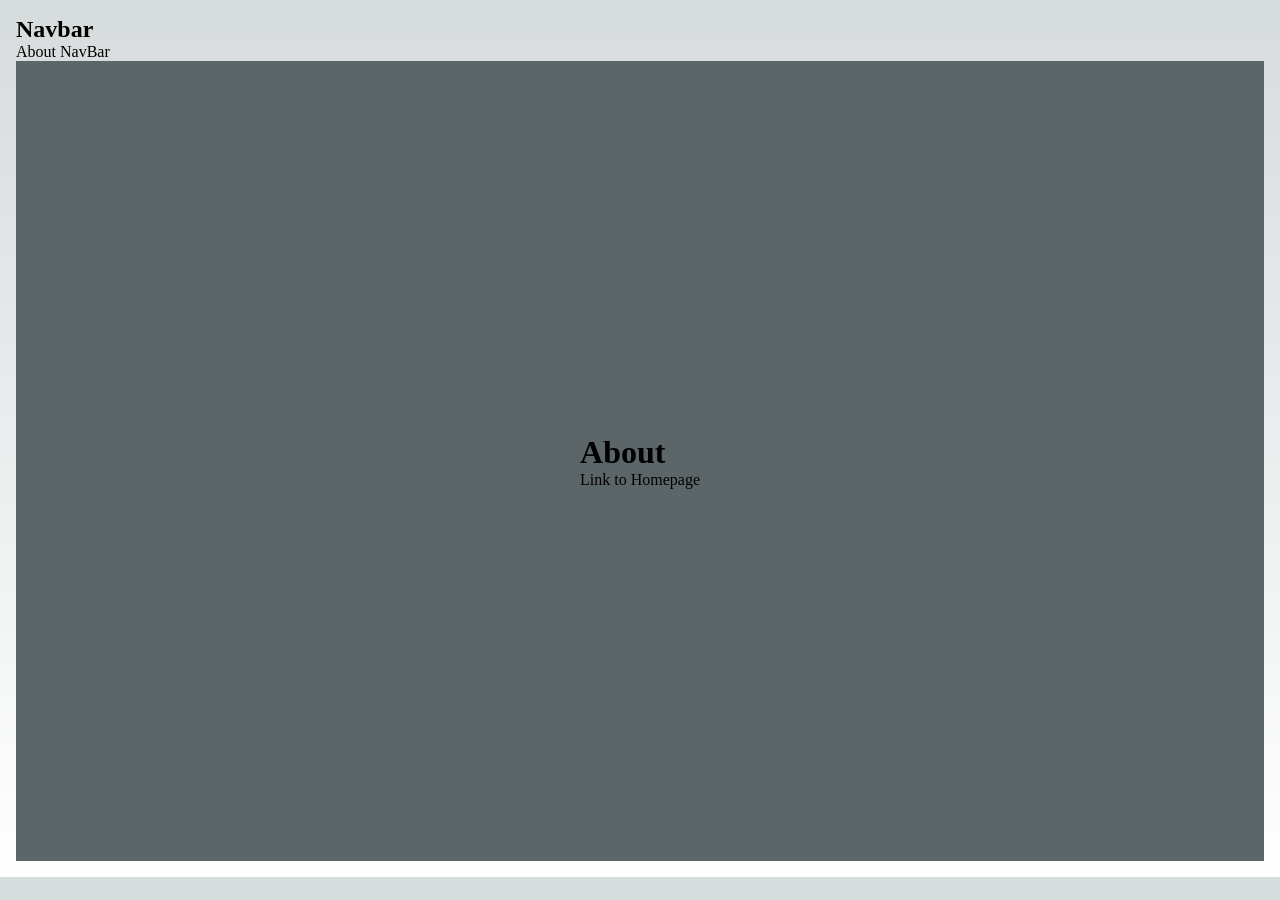
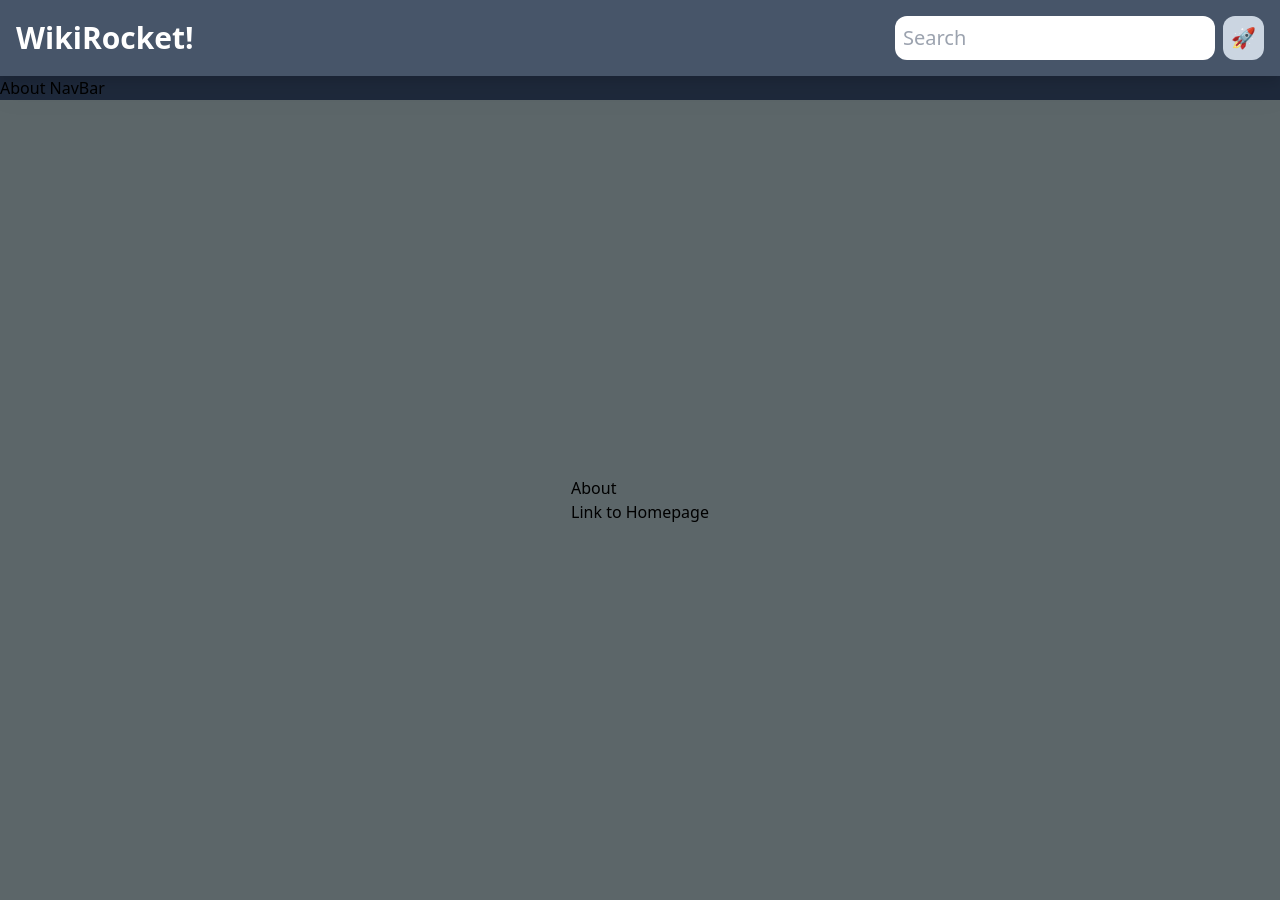
Before and after one commit to yuliasemenyuk/blog-app-nextjs, a Next.js app in the folder blog-app/: page /about in a window 1280 px wide. Before the commit the page ends 877 px from the top, so only its background shows below. Built offline with nearby package versions, Linux system fonts and the light colour scheme.

Commit message:
search element training

```diff
--- /dev/null
+++ b/blog-app/app/components/Navbar.tsx
@@ -0,0 +1,13 @@
+import Link from "next/link";
+import Search from "./Search";
+
+export default function Navbar() {
+  return (
+    <nav className="bg-slate-600 p-4 flex justify-between flex-col md:flex-row sticky top-0 drop-shadow-xl">
+        <h1 className="text-3xl font-bold text-white grid place-content-center mb-2 md:mb-0">
+            <Link href='/'> WikiRocket! </Link>
+        </h1>
+        <Search/>
+    </nav>
+  )
+}
--- /dev/null
+++ b/blog-app/app/components/Search.tsx
@@ -0,0 +1,28 @@
+'use client'
+import { useState, FormEvent } from "react";
+import { useRouter } from "next/navigation";
+
+export default function Search() {
+    const [search, setSearch] = useState('');
+    const router = useRouter()
+
+    const handleSubmit = async (e: FormEvent<HTMLFormElement>) => {
+        e.preventDefault();
+        setSearch('');
+        router.push(`/${search}/`)
+    }
+  return (
+    <form className="w-50 flex justify-center md:justify-between" onSubmit={handleSubmit}>
+        <input
+        type="text"
+        value={search}
+        onChange={(e) => setSearch(e.target.value)}
+        className="bg-white p-2 w-80 text-xl rounded-xl"
+        placeholder="Search"
+        />
+        <button className="p-2 text-xl rounded-xl bg-slate-300 ml-2 font-bold">
+            🚀
+        </button>
+    </form>
+  )
+}
--- a/blog-app/app/globals.css
+++ b/blog-app/app/globals.css
@@ -1,108 +1,3 @@
-:root {
-  --max-width: 1100px;
-  --border-radius: 12px;
-  --font-mono: ui-monospace, Menlo, Monaco, 'Cascadia Mono', 'Segoe UI Mono',
-    'Roboto Mono', 'Oxygen Mono', 'Ubuntu Monospace', 'Source Code Pro',
-    'Fira Mono', 'Droid Sans Mono', 'Courier New', monospace;
-
-  --foreground-rgb: 0, 0, 0;
-  --background-start-rgb: 214, 219, 220;
-  --background-end-rgb: 255, 255, 255;
-
-  --primary-glow: conic-gradient(
-    from 180deg at 50% 50%,
-    #16abff33 0deg,
-    #0885ff33 55deg,
-    #54d6ff33 120deg,
-    #0071ff33 160deg,
-    transparent 360deg
-  );
-  --secondary-glow: radial-gradient(
-    rgba(255, 255, 255, 1),
-    rgba(255, 255, 255, 0)
-  );
-
-  --tile-start-rgb: 239, 245, 249;
-  --tile-end-rgb: 228, 232, 233;
-  --tile-border: conic-gradient(
-    #00000080,
-    #00000040,
-    #00000030,
-    #00000020,
-    #00000010,
-    #00000010,
-    #00000080
-  );
-
-  --callout-rgb: 238, 240, 241;
-  --callout-border-rgb: 172, 175, 176;
-  --card-rgb: 180, 185, 188;
-  --card-border-rgb: 131, 134, 135;
-}
-
-@media (prefers-color-scheme: dark) {
-  :root {
-    --foreground-rgb: 255, 255, 255;
-    --background-start-rgb: 0, 0, 0;
-    --background-end-rgb: 0, 0, 0;
-
-    --primary-glow: radial-gradient(rgba(1, 65, 255, 0.4), rgba(1, 65, 255, 0));
-    --secondary-glow: linear-gradient(
-      to bottom right,
-      rgba(1, 65, 255, 0),
-      rgba(1, 65, 255, 0),
-      rgba(1, 65, 255, 0.3)
-    );
-
-    --tile-start-rgb: 2, 13, 46;
-    --tile-end-rgb: 2, 5, 19;
-    --tile-border: conic-gradient(
-      #ffffff80,
-      #ffffff40,
-      #ffffff30,
-      #ffffff20,
-      #ffffff10,
-      #ffffff10,
-      #ffffff80
-    );
-
-    --callout-rgb: 20, 20, 20;
-    --callout-border-rgb: 108, 108, 108;
-    --card-rgb: 100, 100, 100;
-    --card-border-rgb: 200, 200, 200;
-  }
-}
-
-* {
-  box-sizing: border-box;
-  padding: 0;
-  margin: 0;
-}
-
-html,
-body {
-  max-width: 100vw;
-  overflow-x: hidden;
-}
-
-body {
-  color: rgb(var(--foreground-rgb));
-  background: linear-gradient(
-      to bottom,
-      transparent,
-      rgb(var(--background-end-rgb))
-    )
-    rgb(var(--background-start-rgb));
-    padding: 1rem;
-}
-
-a {
-  color: inherit;
-  text-decoration: none;
-}
-
-@media (prefers-color-scheme: dark) {
-  html {
-    color-scheme: dark;
-  }
-}
+@tailwind base;
+@tailwind components;
+@tailwind utilities;
--- a/blog-app/app/layout.tsx
+++ b/blog-app/app/layout.tsx
@@ -1,6 +1,7 @@
 import './globals.css';
 import type { Metadata } from 'next';
 import { Inter } from 'next/font/google'
+import Navbar from './components/Navbar';
 
 const inter = Inter({ subsets: ['latin'] })
 
@@ -17,10 +18,8 @@ export default function RootLayout({
 }) {
   return (
     <html lang="en">
-      <body>
-        <nav>
-          <h1>Navbar</h1>
-        </nav>
+      <body className='bg-slate-800'>
+        <Navbar />
         {children}
         </body>
     </html>
--- a/blog-app/app/page.module.css
+++ /dev/null
@@ -1,271 +0,0 @@
-.main {
-  display: flex;
-  flex-direction: column;
-  justify-content: space-between;
-  align-items: center;
-  padding: 6rem;
-  min-height: 100vh;
-}
-
-.description {
-  display: inherit;
-  justify-content: inherit;
-  align-items: inherit;
-  font-size: 0.85rem;
-  max-width: var(--max-width);
-  width: 100%;
-  z-index: 2;
-  font-family: var(--font-mono);
-}
-
-.description a {
-  display: flex;
-  align-items: center;
-  justify-content: center;
-  gap: 0.5rem;
-}
-
-.description p {
-  position: relative;
-  margin: 0;
-  padding: 1rem;
-  background-color: rgba(var(--callout-rgb), 0.5);
-  border: 1px solid rgba(var(--callout-border-rgb), 0.3);
-  border-radius: var(--border-radius);
-}
-
-.code {
-  font-weight: 700;
-  font-family: var(--font-mono);
-}
-
-.grid {
-  display: grid;
-  grid-template-columns: repeat(3, minmax(33%, auto));
-  width: var(--max-width);
-  max-width: 100%;
-}
-
-.card {
-  padding: 1rem 1.2rem;
-  border-radius: var(--border-radius);
-  background: rgba(var(--card-rgb), 0);
-  border: 1px solid rgba(var(--card-border-rgb), 0);
-  transition: background 200ms, border 200ms;
-}
-
-.card span {
-  display: inline-block;
-  transition: transform 200ms;
-}
-
-.card h2 {
-  font-weight: 600;
-  margin-bottom: 0.7rem;
-}
-
-.card p {
-  margin: 0;
-  opacity: 0.6;
-  font-size: 0.9rem;
-  line-height: 1.5;
-  max-width: 34ch;
-}
-
-.center {
-  display: flex;
-  justify-content: center;
-  align-items: center;
-  position: relative;
-  padding: 4rem 0;
-}
-
-.center::before {
-  background: var(--secondary-glow);
-  border-radius: 50%;
-  width: 480px;
-  height: 360px;
-  margin-left: -400px;
-}
-
-.center::after {
-  background: var(--primary-glow);
-  width: 240px;
-  height: 180px;
-  z-index: -1;
-}
-
-.center::before,
-.center::after {
-  content: '';
-  left: 50%;
-  position: absolute;
-  filter: blur(45px);
-  transform: translateZ(0);
-}
-
-.logo,
-.thirteen {
-  position: relative;
-}
-
-.thirteen {
-  display: flex;
-  justify-content: center;
-  align-items: center;
-  width: 75px;
-  height: 75px;
-  padding: 25px 10px;
-  margin-left: 16px;
-  transform: translateZ(0);
-  border-radius: var(--border-radius);
-  overflow: hidden;
-  box-shadow: 0px 2px 8px -1px #0000001a;
-}
-
-.thirteen::before,
-.thirteen::after {
-  content: '';
-  position: absolute;
-  z-index: -1;
-}
-
-/* Conic Gradient Animation */
-.thirteen::before {
-  animation: 6s rotate linear infinite;
-  width: 200%;
-  height: 200%;
-  background: var(--tile-border);
-}
-
-/* Inner Square */
-.thirteen::after {
-  inset: 0;
-  padding: 1px;
-  border-radius: var(--border-radius);
-  background: linear-gradient(
-    to bottom right,
-    rgba(var(--tile-start-rgb), 1),
-    rgba(var(--tile-end-rgb), 1)
-  );
-  background-clip: content-box;
-}
-
-/* Enable hover only on non-touch devices */
-@media (hover: hover) and (pointer: fine) {
-  .card:hover {
-    background: rgba(var(--card-rgb), 0.1);
-    border: 1px solid rgba(var(--card-border-rgb), 0.15);
-  }
-
-  .card:hover span {
-    transform: translateX(4px);
-  }
-}
-
-@media (prefers-reduced-motion) {
-  .thirteen::before {
-    animation: none;
-  }
-
-  .card:hover span {
-    transform: none;
-  }
-}
-
-/* Mobile and Tablet */
-@media (max-width: 1023px) {
-  .content {
-    padding: 4rem;
-  }
-
-  .grid {
-    grid-template-columns: 1fr;
-    margin-bottom: 120px;
-    max-width: 320px;
-    text-align: center;
-  }
-
-  .card {
-    padding: 1rem 2.5rem;
-  }
-
-  .card h2 {
-    margin-bottom: 0.5rem;
-  }
-
-  .center {
-    padding: 8rem 0 6rem;
-  }
-
-  .center::before {
-    transform: none;
-    height: 300px;
-  }
-
-  .description {
-    font-size: 0.8rem;
-  }
-
-  .description a {
-    padding: 1rem;
-  }
-
-  .description p,
-  .description div {
-    display: flex;
-    justify-content: center;
-    position: fixed;
-    width: 100%;
-  }
-
-  .description p {
-    align-items: center;
-    inset: 0 0 auto;
-    padding: 2rem 1rem 1.4rem;
-    border-radius: 0;
-    border: none;
-    border-bottom: 1px solid rgba(var(--callout-border-rgb), 0.25);
-    background: linear-gradient(
-      to bottom,
-      rgba(var(--background-start-rgb), 1),
-      rgba(var(--callout-rgb), 0.5)
-    );
-    background-clip: padding-box;
-    backdrop-filter: blur(24px);
-  }
-
-  .description div {
-    align-items: flex-end;
-    pointer-events: none;
-    inset: auto 0 0;
-    padding: 2rem;
-    height: 200px;
-    background: linear-gradient(
-      to bottom,
-      transparent 0%,
-      rgb(var(--background-end-rgb)) 40%
-    );
-    z-index: 1;
-  }
-}
-
-@media (prefers-color-scheme: dark) {
-  .vercelLogo {
-    filter: invert(1);
-  }
-
-  .logo,
-  .thirteen img {
-    filter: invert(1) drop-shadow(0 0 0.3rem #ffffff70);
-  }
-}
-
-@keyframes rotate {
-  from {
-    transform: rotate(360deg);
-  }
-  to {
-    transform: rotate(0deg);
-  }
-}
--- a/blog-app/app/page.tsx
+++ b/blog-app/app/page.tsx
@@ -1,12 +1,11 @@
 import { Inter } from 'next/font/google'
-import styles from './page.module.css'
 import Link from 'next/link';
 
 const inter = Inter({ subsets: ['latin'] })
 
 export default function Home() {
   return (
-    <main>
+    <main className={inter.className}>
       <h1>Homepage</h1>
       <p>
       <Link href='/about'>Go to About page</Link>
--- a/blog-app/package.json
+++ b/blog-app/package.json
@@ -18,5 +18,10 @@
     "react": "18.2.0",
     "react-dom": "18.2.0",
     "typescript": "5.0.2"
+  },
+  "devDependencies": {
+    "autoprefixer": "^10.4.14",
+    "postcss": "^8.4.21",
+    "tailwindcss": "^3.3.1"
   }
 }
--- /dev/null
+++ b/blog-app/postcss.config.js
@@ -0,0 +1,6 @@
+module.exports = {
+  plugins: {
+    tailwindcss: {},
+    autoprefixer: {},
+  },
+}
--- /dev/null
+++ b/blog-app/tailwind.config.js
@@ -0,0 +1,12 @@
+/** @type {import('tailwindcss').Config} */
+module.exports = {
+  content: [
+    "./app/**/*.{js,ts,jsx,tsx}",
+    "./pages/**/*.{js,ts,jsx,tsx}",
+    "./components/**/*.{js,ts,jsx,tsx}",
+  ],
+  theme: {
+    extend: {},
+  },
+  plugins: [],
+}
```
Also changed, not shown: 1 other file (tests, documents, lock files or other folders).
